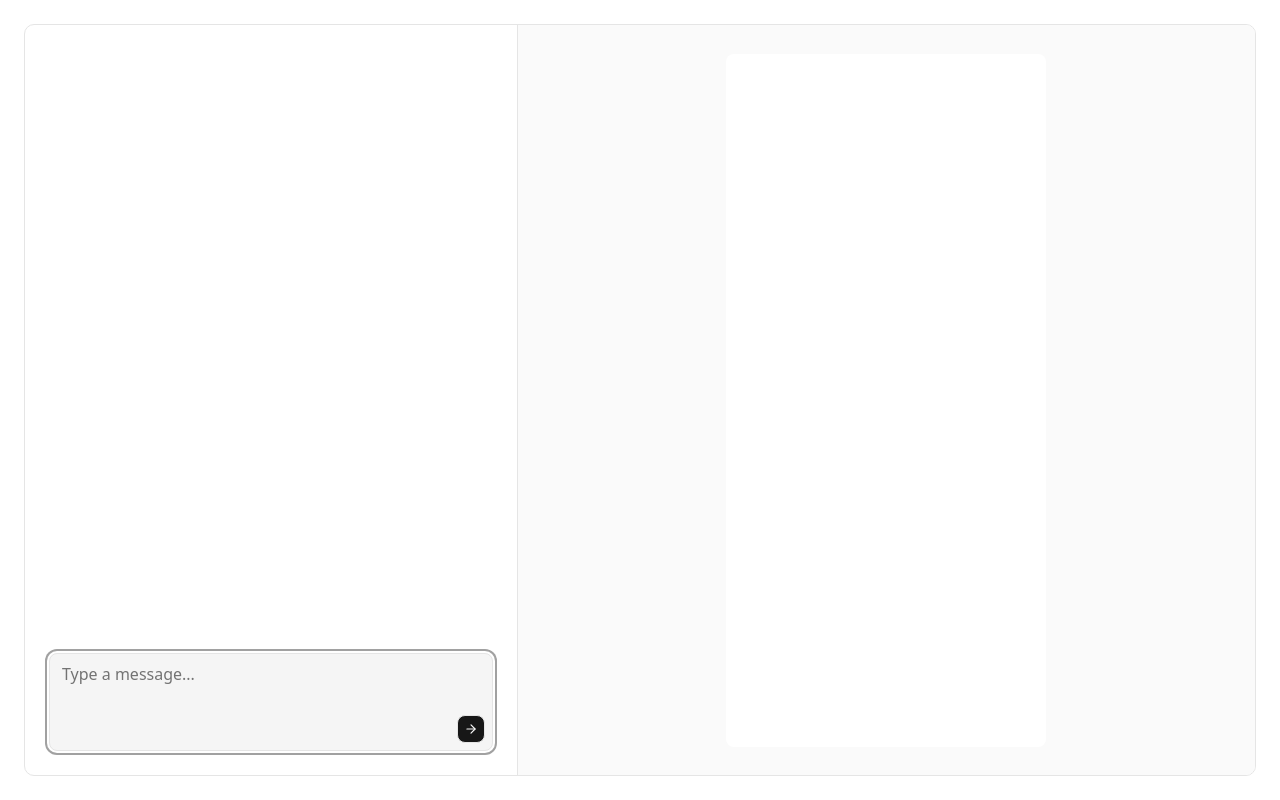
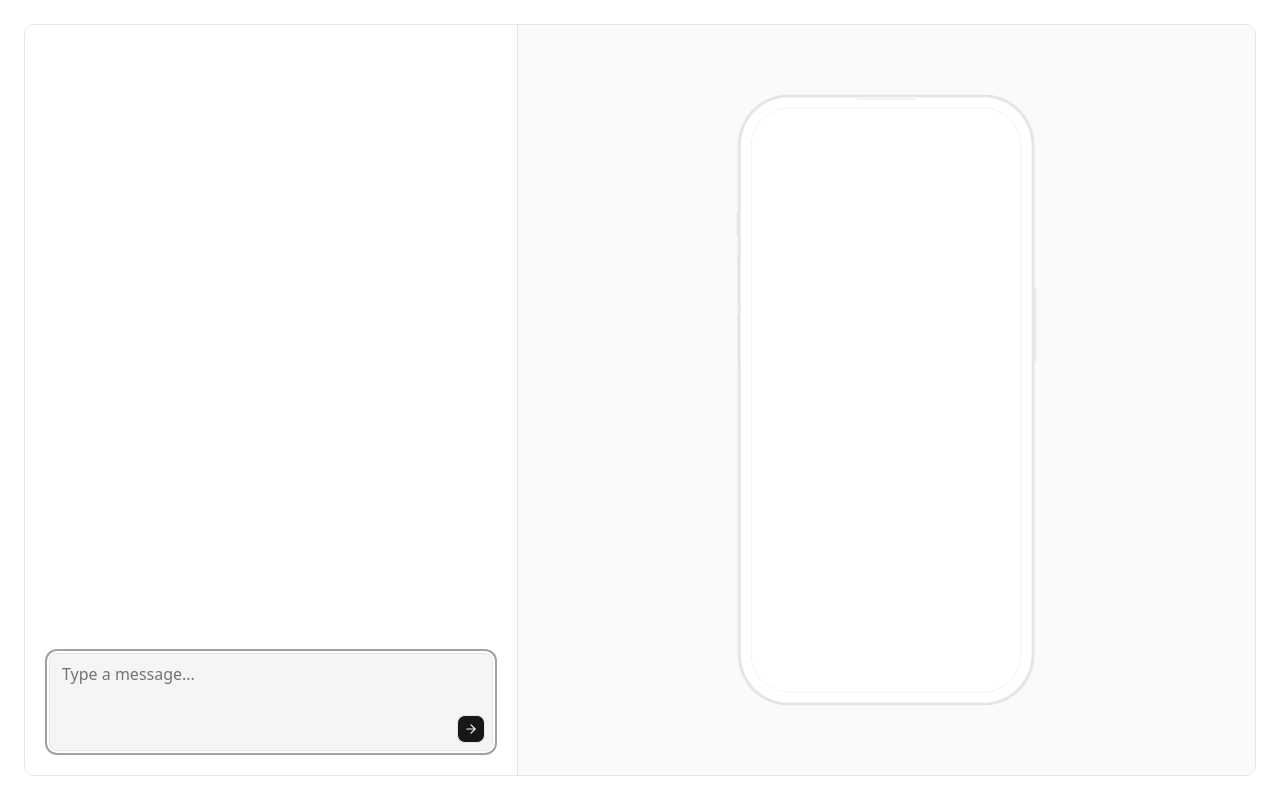
Before and after one commit to wrappercompany/elusive, a Next.js app in the folder frontend/: page / in a window 1280 px wide. Built offline with nearby package versions, Linux system fonts and the light colour scheme.

Commit message:
device frame

```diff
--- a/frontend/components/Previews.tsx
+++ b/frontend/components/Previews.tsx
@@ -1,16 +1,56 @@
 import React from 'react';
+import Iphone15Pro from './magicui/iphone-15-pro';
 
 export function Previews() {
+  // Use the original SVG size for the phone
+  const baseWidth = 433;
+  const baseHeight = 882;
+  // Target display width
+  const targetWidth = 300;
+  const scale = targetWidth / baseWidth;
+
+  // Screen area in SVG coordinates
+  const screenX = 21.25;
+  const screenY = 19.25;
+  const screenWidth = 389.5;
+  const screenHeight = 843.5;
+  const borderRadius = 55.75;
+
   return (
-    <div className="h-full w-full flex items-center justify-center p-4 bg-[#fafafafa]">
-      <div className="mx-auto" style={{ width: '320px', height: '693px' }}>
-        <iframe
-          src="http://localhost:19006/"
-          width="320"
-          height="693"
-          className="border-0 rounded-md"
-          title="Preview"
-        />
+    <div className="h-full w-full flex justify-center items-center bg-[#fafafafa]">
+      <div
+        className="relative"
+        style={{
+          width: baseWidth,
+          height: baseHeight,
+          transform: `scale(${scale})`,
+          transformOrigin: 'center',
+        }}
+      >
+        {/* SVG phone frame */}
+        <Iphone15Pro width={baseWidth} height={baseHeight} />
+        {/* Overlay for the iframe, perfectly aligned */}
+        <div
+          style={{
+            position: 'absolute',
+            left: screenX,
+            top: screenY,
+            width: screenWidth,
+            height: screenHeight,
+            borderRadius: borderRadius,
+            overflow: 'hidden',
+            pointerEvents: 'auto',
+          }}
+        >
+          <iframe
+            src="http://localhost:19006/"
+            width={screenWidth}
+            height={screenHeight}
+            className="border-0 object-cover"
+            title="Preview"
+            style={{ borderRadius: borderRadius, width: '100%', height: '100%' }}
+          />
+        </div>
       </div>
     </div>
   );
--- /dev/null
+++ b/frontend/components/magicui/iphone-15-pro.tsx
@@ -0,0 +1,131 @@
+import { SVGProps } from "react";
+
+export interface Iphone15ProProps extends SVGProps<SVGSVGElement> {
+  width?: number;
+  height?: number;
+  src?: string;
+  videoSrc?: string;
+  children?: React.ReactNode;
+}
+
+export default function Iphone15Pro({
+  width = 433,
+  height = 882,
+  src,
+  videoSrc,
+  children,
+  ...props
+}: Iphone15ProProps) {
+  return (
+    <div style={{ position: 'relative', width, height }}>
+      <svg
+        width={width}
+        height={height}
+        viewBox={`0 0 ${width} ${height}`}
+        fill="none"
+        xmlns="http://www.w3.org/2000/svg"
+        style={{ display: 'block' }}
+        {...props}
+      >
+        <path
+          d="M2 73C2 32.6832 34.6832 0 75 0H357C397.317 0 430 32.6832 430 73V809C430 849.317 397.317 882 357 882H75C34.6832 882 2 849.317 2 809V73Z"
+          className="fill-[#E5E5E5] dark:fill-[#404040]"
+        />
+        <path
+          d="M0 171C0 170.448 0.447715 170 1 170H3V204H1C0.447715 204 0 203.552 0 203V171Z"
+          className="fill-[#E5E5E5] dark:fill-[#404040]"
+        />
+        <path
+          d="M1 234C1 233.448 1.44772 233 2 233H3.5V300H2C1.44772 300 1 299.552 1 299V234Z"
+          className="fill-[#E5E5E5] dark:fill-[#404040]"
+        />
+        <path
+          d="M1 319C1 318.448 1.44772 318 2 318H3.5V385H2C1.44772 385 1 384.552 1 384V319Z"
+          className="fill-[#E5E5E5] dark:fill-[#404040]"
+        />
+        <path
+          d="M430 279H432C432.552 279 433 279.448 433 280V384C433 384.552 432.552 385 432 385H430V279Z"
+          className="fill-[#E5E5E5] dark:fill-[#404040]"
+        />
+        <path
+          d="M6 74C6 35.3401 37.3401 4 76 4H356C394.66 4 426 35.3401 426 74V808C426 846.66 394.66 878 356 878H76C37.3401 878 6 846.66 6 808V74Z"
+          className="fill-white dark:fill-[#262626]"
+        />
+        <path
+          opacity="0.5"
+          d="M174 5H258V5.5C258 6.60457 257.105 7.5 256 7.5H176C174.895 7.5 174 6.60457 174 5.5V5Z"
+          className="fill-[#E5E5E5] dark:fill-[#404040]"
+        />
+        <path
+          d="M21.25 75C21.25 44.2101 46.2101 19.25 77 19.25H355C385.79 19.25 410.75 44.2101 410.75 75V807C410.75 837.79 385.79 862.75 355 862.75H77C46.2101 862.75 21.25 837.79 21.25 807V75Z"
+          className="fill-[#E5E5E5] stroke-[#E5E5E5] stroke-[0.5] dark:fill-[#404040] dark:stroke-[#404040]"
+        />
+
+        {src && (
+          <image
+            href={src}
+            x="21.25"
+            y="19.25"
+            width="389.5"
+            height="843.5"
+            preserveAspectRatio="xMidYMid slice"
+            clipPath="url(#roundedCorners)"
+          />
+        )}
+        {videoSrc && (
+          <foreignObject x="21.25" y="19.25" width="389.5" height="843.5">
+            <video
+              className="size-full overflow-hidden rounded-[55.75px] object-cover"
+              src={videoSrc}
+              autoPlay
+              loop
+              muted
+              playsInline
+            />
+          </foreignObject>
+        )}
+        <path
+          d="M154 48.5C154 38.2827 162.283 30 172.5 30H259.5C269.717 30 278 38.2827 278 48.5C278 58.7173 269.717 67 259.5 67H172.5C162.283 67 154 58.7173 154 48.5Z"
+          className="fill-[#F5F5F5] dark:fill-[#262626]"
+        />
+        <path
+          d="M249 48.5C249 42.701 253.701 38 259.5 38C265.299 38 270 42.701 270 48.5C270 54.299 265.299 59 259.5 59C253.701 59 249 54.299 249 48.5Z"
+          className="fill-[#F5F5F5] dark:fill-[#262626]"
+        />
+        <path
+          d="M254 48.5C254 45.4624 256.462 43 259.5 43C262.538 43 265 45.4624 265 48.5C265 51.5376 262.538 54 259.5 54C256.462 54 254 51.5376 254 48.5Z"
+          className="fill-[#E5E5E5] dark:fill-[#404040]"
+        />
+        <defs>
+          <clipPath id="roundedCorners">
+            <rect
+              x="21.25"
+              y="19.25"
+              width="389.5"
+              height="843.5"
+              rx="55.75"
+              ry="55.75"
+            />
+          </clipPath>
+        </defs>
+      </svg>
+      {children && (
+        <div
+          style={{
+            position: 'absolute',
+            left: 21.25,
+            top: 19.25,
+            width: 389.5,
+            height: 843.5,
+            borderRadius: 55.75,
+            overflow: 'hidden',
+            pointerEvents: 'none',
+          }}
+          className="pointer-events-none"
+        >
+          {children}
+        </div>
+      )}
+    </div>
+  );
+}
```
Also changed, not shown: 1 other file (tests, documents, lock files or other folders).
